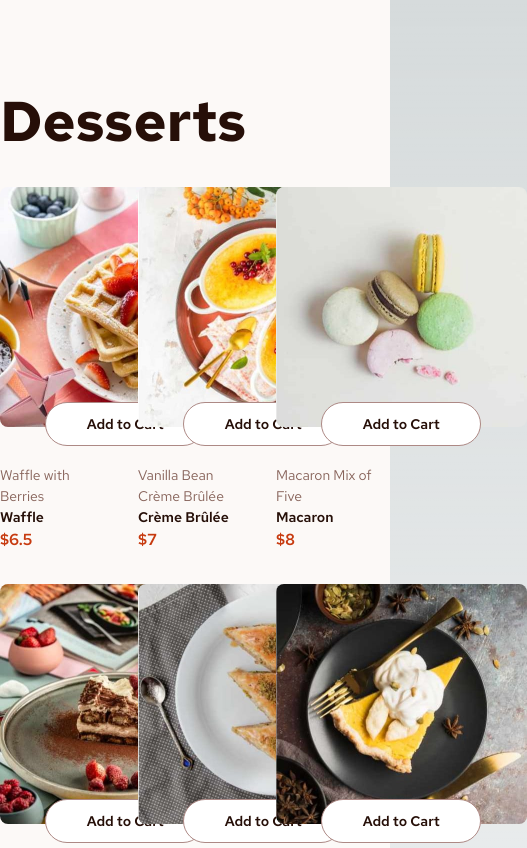
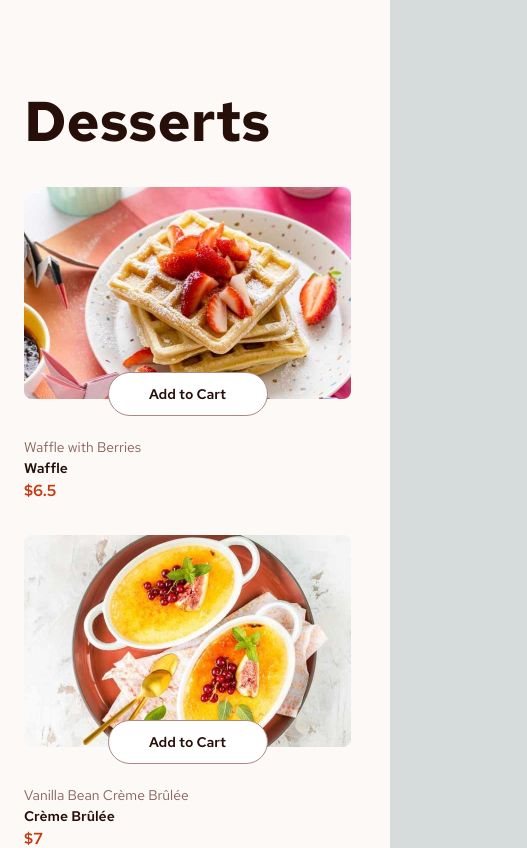
Before and after one commit to shaversj/product-list-with-cart-main, a Next.js app: page / in a window 390 px wide. Shown: the top 848 px of the page, 527 px wide, since content can reach past the window. Built offline with nearby package versions, Linux system fonts and the light colour scheme.

Commit message:
Add mobile and tablet layouts

```diff
--- a/src/app/page.tsx
+++ b/src/app/page.tsx
@@ -3,16 +3,21 @@ import Image from "next/image";
 
 export default function Home() {
   return (
-    <div className={"mx-auto grid lg:w-[76rem] lg:grid-cols-[65.79%,31.58%] lg:grid-rows-2 lg:gap-x-8"}>
+    <div className={"md:w-[43rem] md:px-0 mx-auto sm:px-6 lg:grid lg:w-[76rem] lg:grid-cols-[65.79%,31.58%] lg:grid-rows-2 lg:gap-x-8"}>
       <section className={"lg:row-span-full"}>
         <h1 className={"pt-[5.5rem] text-[3.5rem] font-bold leading-[120%] text-rose-900"}>Desserts</h1>
 
-        <div className={"grid grid-cols-3 gap-x-6 gap-y-8 pt-8 lg:w-[50rem]"}>
+        <div className={"md:grid-cols-3 md:gap-x-6 grid gap-y-8 pt-8 lg:w-[50rem]"}>
           {desserts.map((dessert) => (
             <div key={dessert.name} className="flex flex-col items-start">
-              <div className={"relative h-[240px] w-[250.67px]"}>
-                <Image className={"rounded-lg"} src={dessert.image.desktop} alt={dessert.name} width={250.67} height={240} />
-                <button className={"absolute -bottom-[8%] left-1/2 h-[44px] w-[160px] -translate-x-1/2 transform rounded-full border border-rose-400 bg-white"}>
+              <div className={"md:w-[0.833rem] md:h-[13.25rem] relative h-[13.25rem] w-[20.438rem] lg:h-[15rem] lg:w-[15.667px]"}>
+                <picture>
+                  <source media="(min-width:1440px)" srcSet={dessert.image.desktop} width={250.67} height={240} type="image/jpeg" />
+                  <source media="(min-width:768px)" srcSet={dessert.image.tablet} width={213.33} height={212} type="image/jpeg" />
+                  <img className={"rounded-lg"} src={dessert.image.mobile} alt={dessert.name} width={327} height={212} />
+                </picture>
+                {/*<Image className={"rounded-lg"} src={dessert.image.desktop} alt={dessert.name} width={250.67} height={240} />*/}
+                <button className={"absolute -bottom-[8%] left-1/2 h-[2.75rem] w-[10rem] -translate-x-1/2 transform rounded-full border border-rose-400 bg-white"}>
                   <span className={"text-[0.875rem] font-semibold leading-[150%] text-rose-900"}>Add to Cart</span>
                 </button>
               </div>
@@ -25,7 +30,7 @@ export default function Home() {
         </div>
       </section>
 
-      <section className={"rounded-lg bg-white p-6 lg:col-start-2 lg:row-start-1 lg:row-end-1 lg:mt-[5.5rem]"}>
+      <section className={"mt-[2rem] rounded-lg bg-white p-6 lg:col-start-2 lg:row-start-1 lg:row-end-1 lg:mt-[5.5rem]"}>
         <h2 className={"text-[1.5rem] font-bold leading-[125%] text-red"}>Your Cart (7)</h2>
 
         <div className={"divide-y divide-rose-100"}>
--- a/tailwind.config.ts
+++ b/tailwind.config.ts
@@ -1,34 +1,30 @@
-import type {Config} from "tailwindcss";
+import type { Config } from "tailwindcss";
 
 const config: Config = {
-    content: [
-        "./src/pages/**/*.{js,ts,jsx,tsx,mdx}",
-        "./src/components/**/*.{js,ts,jsx,tsx,mdx}",
-        "./src/app/**/*.{js,ts,jsx,tsx,mdx}",
-    ],
+  content: ["./src/pages/**/*.{js,ts,jsx,tsx,mdx}", "./src/components/**/*.{js,ts,jsx,tsx,mdx}", "./src/app/**/*.{js,ts,jsx,tsx,mdx}"],
   theme: {
     screens: {
-            'sm': '375px',
-            'lg': '1440px',
+      sm: "375px",
+      md: "768px",
+      lg: "1440px",
     },
     extend: {
       colors: {
-                "brown-bg": 'hsl(22, 47%, 98%)',
-                red: 'hsl(14, 86%, 42%)',
-                green: 'hsl(159, 69%, 38%)',
+        "brown-bg": "hsl(22, 47%, 98%)",
+        red: "hsl(14, 86%, 42%)",
+        green: "hsl(159, 69%, 38%)",
         rose: {
-                    50: 'hsl(20, 50%, 98%)',
-                    100: 'hsl(13, 31%, 94%)',
-                    300: 'hsl(14, 25%, 72%)',
-                    400: 'hsl(7, 20%, 60%)',
-                    500: 'hsl(12, 20%, 44%)',
-                    900: 'hsl(14, 65%, 9%)',
+          50: "hsl(20, 50%, 98%)",
+          100: "hsl(13, 31%, 94%)",
+          300: "hsl(14, 25%, 72%)",
+          400: "hsl(7, 20%, 60%)",
+          500: "hsl(12, 20%, 44%)",
+          900: "hsl(14, 65%, 9%)",
         },
       },
       backgroundImage: {
         "gradient-radial": "radial-gradient(var(--tw-gradient-stops))",
-                "gradient-conic":
-                    "conic-gradient(from 180deg at 50% 50%, var(--tw-gradient-stops))",
+        "gradient-conic": "conic-gradient(from 180deg at 50% 50%, var(--tw-gradient-stops))",
       },
       fontFamily: {
         "red-hat-text": ["var(--font-red-hat-text)"],
```
Lines whose indentation alone changed are shown as unchanged.
